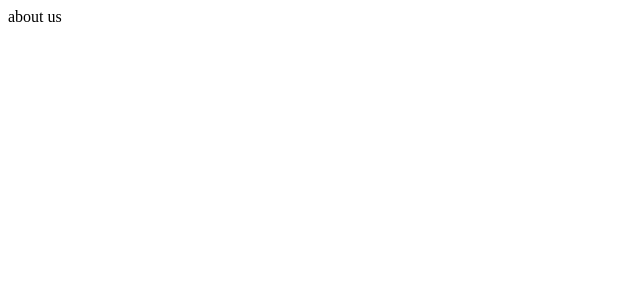
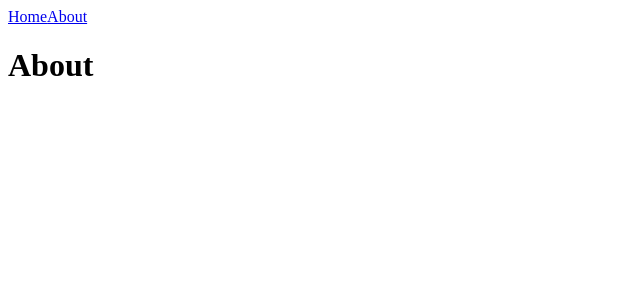
Before and after one commit to minwoo129/nextjs-intro1, a Next.js app: page /about in a window 1280 px wide. Shown: the top 300 px of the page, without its empty margins (0-640 px from the left). Built offline with nearby package versions, Linux system fonts and the light colour scheme.

Commit message:
navbar 생성 후 연결

```diff
--- /dev/null
+++ b/components/NavBar.tsx
@@ -0,0 +1,8 @@
+export default function NavBar() {
+  return (
+    <nav>
+      <a href="/">Home</a>
+      <a href="/about">About</a>
+    </nav>
+  );
+}
--- a/pages/about.tsx
+++ b/pages/about.tsx
@@ -1,3 +1,10 @@
+import NavBar from "@/components/NavBar";
+
 export default function Potato() {
-  return "about us";
+  return (
+    <div>
+      <NavBar />
+      <h1>About</h1>
+    </div>
+  );
 }
--- a/pages/index.tsx
+++ b/pages/index.tsx
@@ -1,8 +1,9 @@
-import React, { useState } from "react";
+import NavBar from "@/components/NavBar";
 
 export default function Home() {
   return (
     <div>
+      <NavBar />
       <h1>Hello</h1>
     </div>
   );
```
